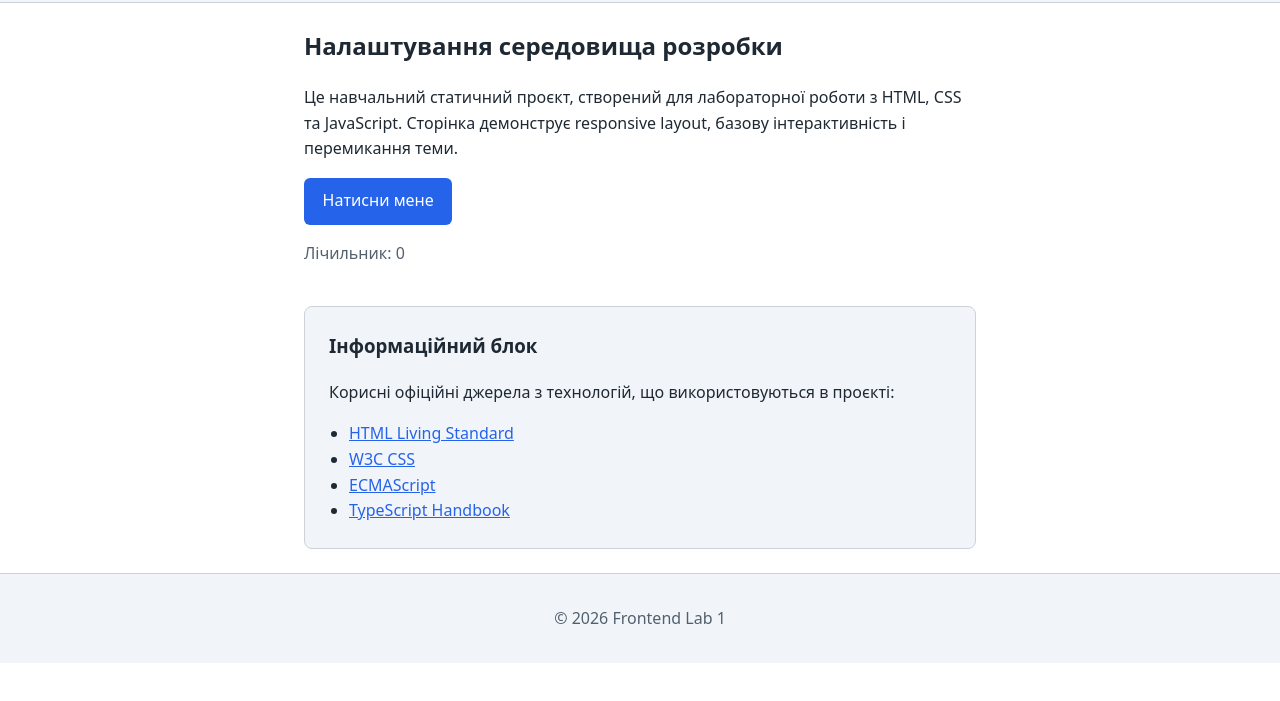
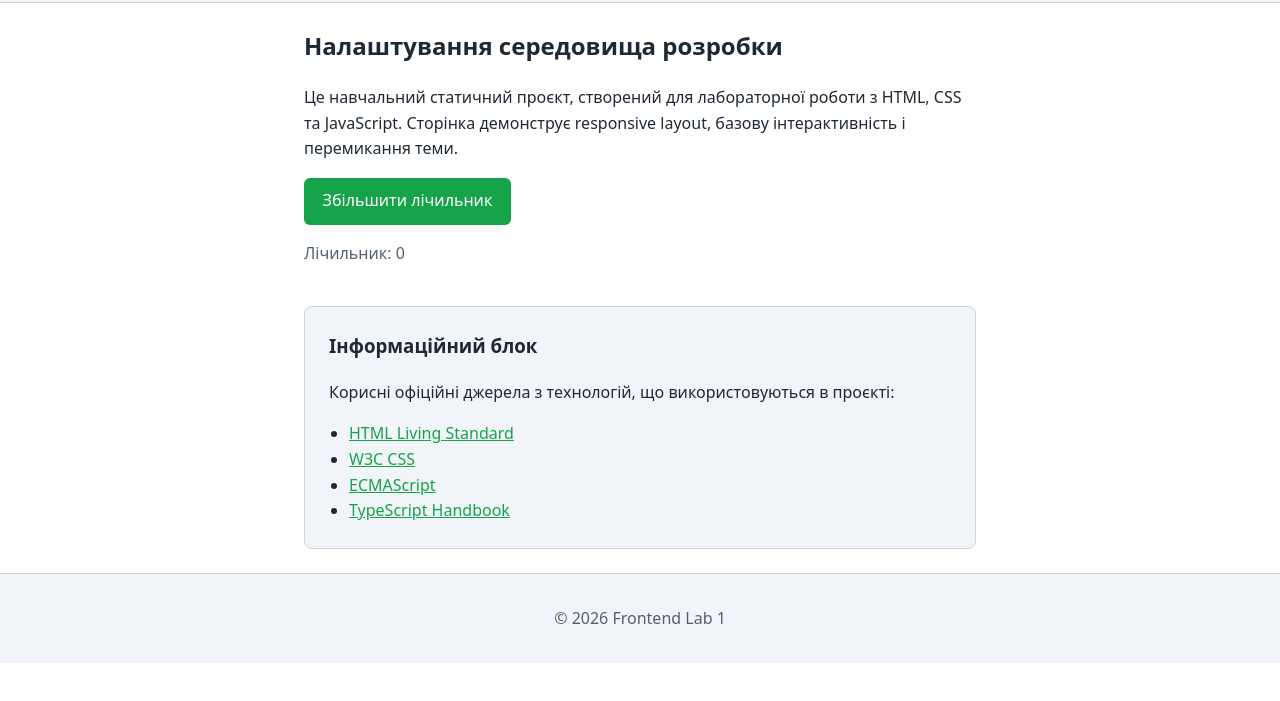
Before and after one commit to prooooff/-HTMLCSSLABS, a website: page index.html in a window 1280 px wide. Shown: the part 77-778 px from the top of the page. Drawn offline with Linux system fonts and the light colour scheme.

Commit message:
feat: update landing page interaction

```diff
--- a/index.html
+++ b/index.html
@@ -28,7 +28,7 @@
           теми.
         </p>
         <button id="action-button" class="button button--primary" type="button">
-          Натисни мене
+          Збільшити лічильник
         </button>
         <p id="counter" class="counter" aria-live="polite">Лічильник: 0</p>
       </section>
--- a/styles.css
+++ b/styles.css
@@ -2,7 +2,7 @@
   --color-bg: #ffffff;
   --color-text: #1f2933;
   --color-muted: #52606d;
-  --color-accent: #2563eb;
+  --color-accent: #16a34a;
   --color-accent-contrast: #ffffff;
   --color-surface: #f1f5f9;
   --color-border: #cbd2d9;
@@ -14,7 +14,7 @@
   --color-bg: #111827;
   --color-text: #f3f4f6;
   --color-muted: #9ca3af;
-  --color-accent: #3b82f6;
+  --color-accent: #22c55e;
   --color-accent-contrast: #ffffff;
   --color-surface: #1f2937;
   --color-border: #374151;
```
